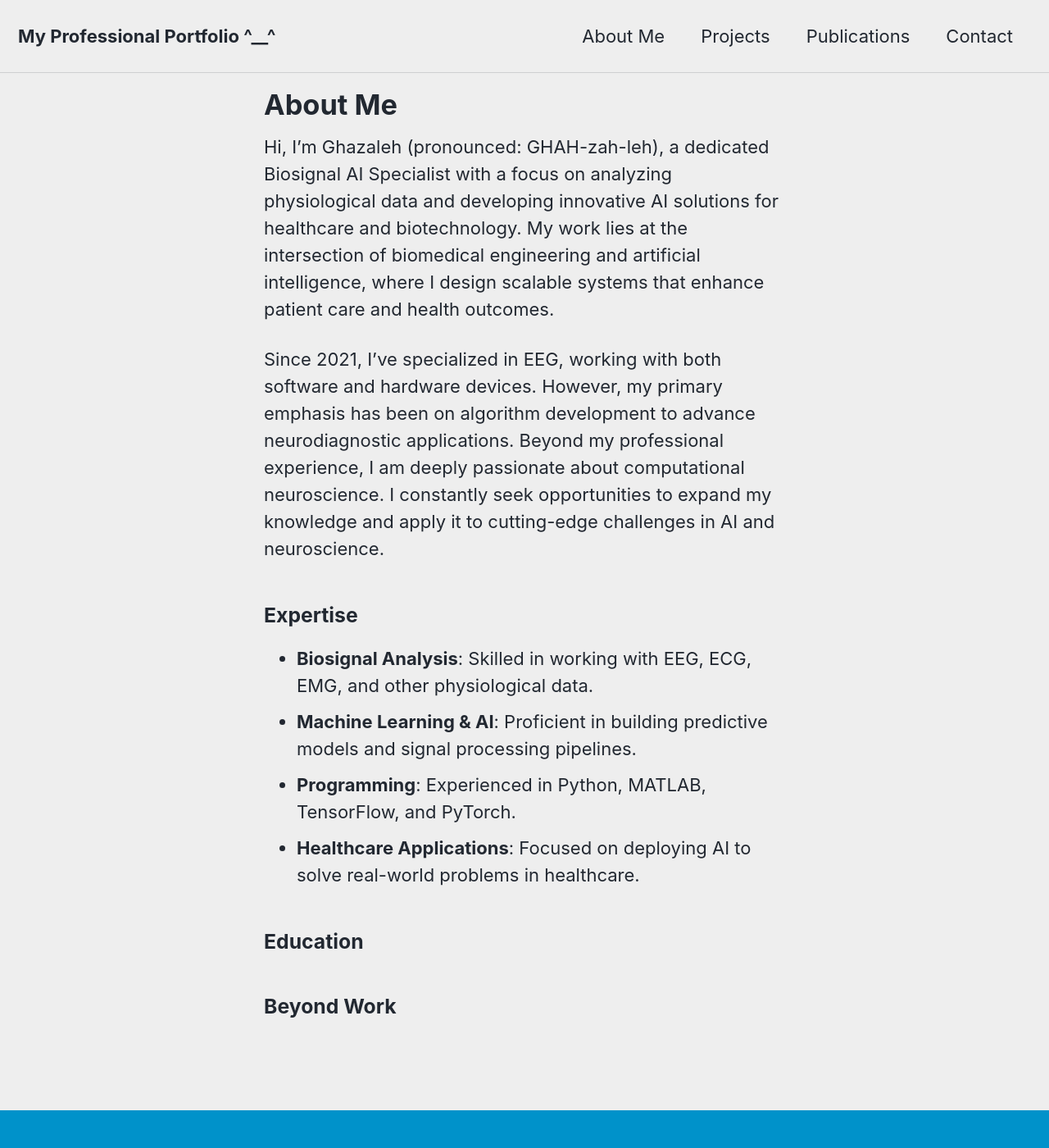
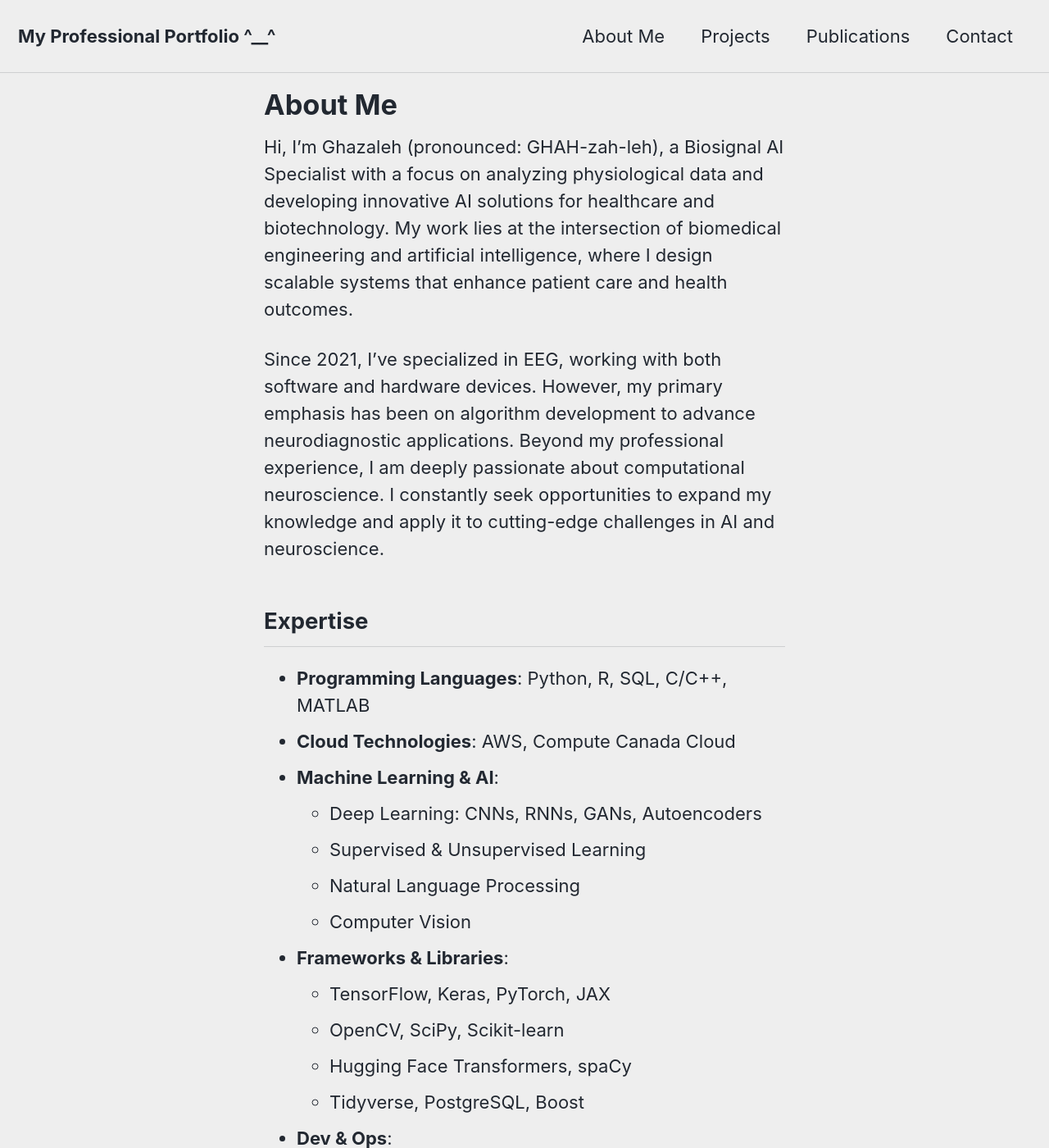
Before and after one commit to ghazalehran/ghazalehran.github.io, a Jekyll site: the page built from about.md, in a window 1280 px wide and 1400 px high. Shown: the whole window at 82% size. Built offline with Jekyll 4.4.1, drawn with Linux system fonts in a browser that asks for light colours; cached includes are drawn as plain includes; some of the changed text lies outside the part shown.

Commit message:
about me updated

```diff
--- a/about.md
+++ b/about.md
@@ -4,21 +4,40 @@
 permalink: /about/
 ---
 
-Hi, I’m Ghazaleh (pronounced: GHAH-zah-leh), a dedicated Biosignal AI Specialist with a focus on analyzing physiological data and developing innovative AI solutions for healthcare and biotechnology. My work lies at the intersection of biomedical engineering and artificial intelligence, where I design scalable systems that enhance patient care and health outcomes.
+Hi, I’m Ghazaleh (pronounced: GHAH-zah-leh), a Biosignal AI Specialist with a focus on analyzing physiological data and developing innovative AI solutions for healthcare and biotechnology. My work lies at the intersection of biomedical engineering and artificial intelligence, where I design scalable systems that enhance patient care and health outcomes.
 
 Since 2021, I’ve specialized in EEG, working with both software and hardware devices. However, my primary emphasis has been on algorithm development to advance neurodiagnostic applications. Beyond my professional experience, I am deeply passionate about computational neuroscience. I constantly seek opportunities to expand my knowledge and apply it to cutting-edge challenges in AI and neuroscience.
 
 
-### Expertise
-- **Biosignal Analysis**: Skilled in working with EEG, ECG, EMG, and other physiological data.
-- **Machine Learning & AI**: Proficient in building predictive models and signal processing pipelines.
-- **Programming**: Experienced in Python, MATLAB, TensorFlow, and PyTorch.
-- **Healthcare Applications**: Focused on deploying AI to solve real-world problems in healthcare.
+## Expertise
+
+- **Programming Languages**: Python, R, SQL, C/C++, MATLAB
+- **Cloud Technologies**: AWS, Compute Canada Cloud
+- **Machine Learning & AI**:
+  - Deep Learning: CNNs, RNNs, GANs, Autoencoders
+  - Supervised & Unsupervised Learning
+  - Natural Language Processing
+  - Computer Vision
+- **Frameworks & Libraries**:
+  - TensorFlow, Keras, PyTorch, JAX
+  - OpenCV, SciPy, Scikit-learn
+  - Hugging Face Transformers, spaCy
+  - Tidyverse, PostgreSQL, Boost
+- **Dev & Ops**:
+  - MLOps, Docker, Git, CI/CD Pipelines
+- **Healthcare Data & Compliance**:
+  - FHIR, EHR, EMR, HIS
+  - HIPAA, FDA, HL7 Standards
+- **Markup & Documentation**: HTML, LaTeX, Markdown
+- **Operating Systems**: Ubuntu Linux, Windows, macOS
+
 
 ### Education
-<!-- - **[MS]**, [Computational Medicine]
-  [University Name], [Graduation Year]
-- Relevant Certifications: [e.g., TensorFlow Developer, Healthcare AI Specialization] -->
+- **[M.Sc.]**, [Computational Medicine]
+  [University of Montreal], [2024]
+
+- **[B.Sc.]**, [Biomedical Engineering]
+  [Tehran Polytechnic], [2020]
 
 ### Beyond Work
 <!-- When I’m not analyzing data or coding algorithms, I enjoy meditation and practing . I’m also passionate about mentoring aspiring AI researchers and sharing and gaining knowledge at conferences. -->
```
